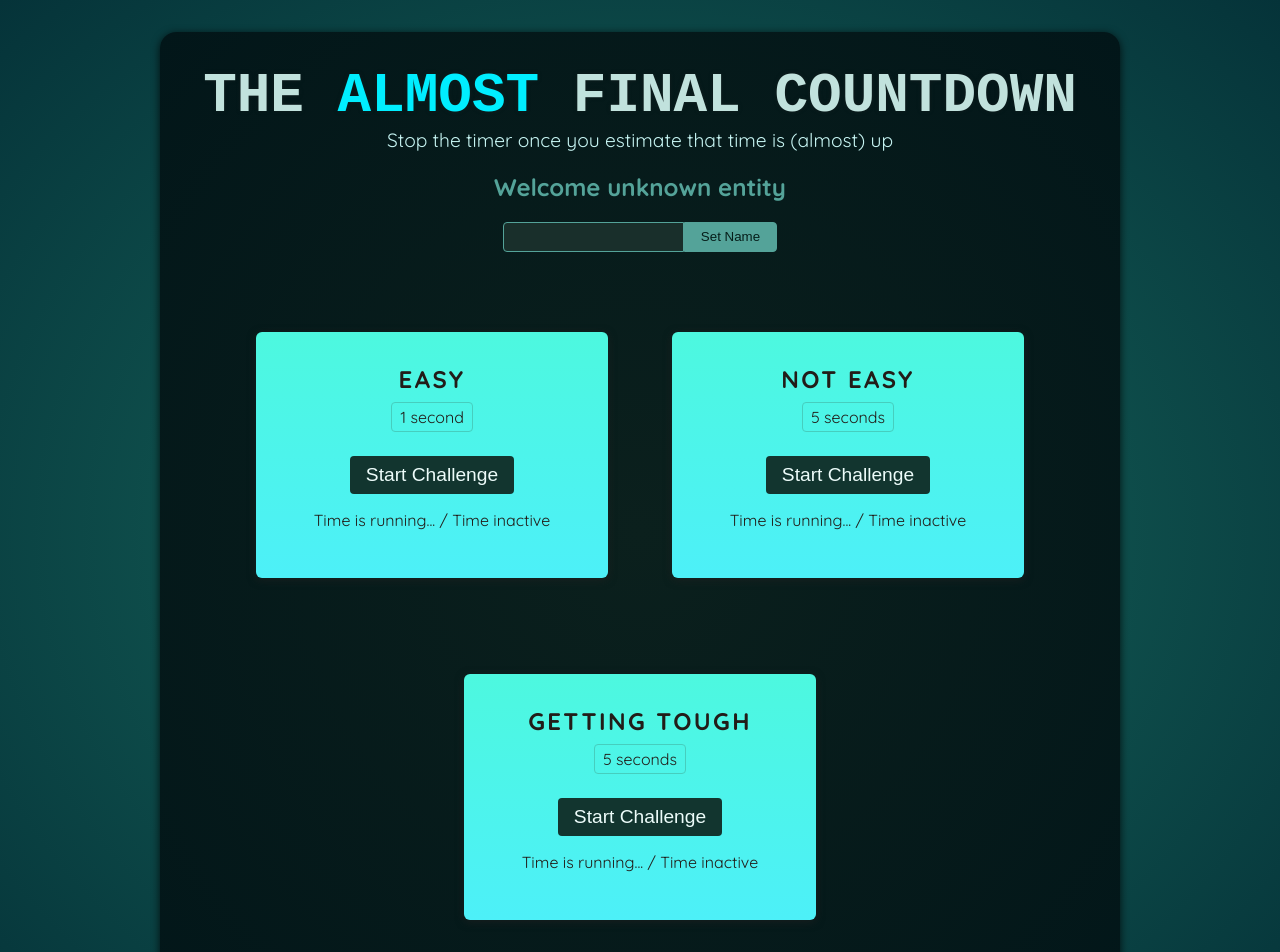
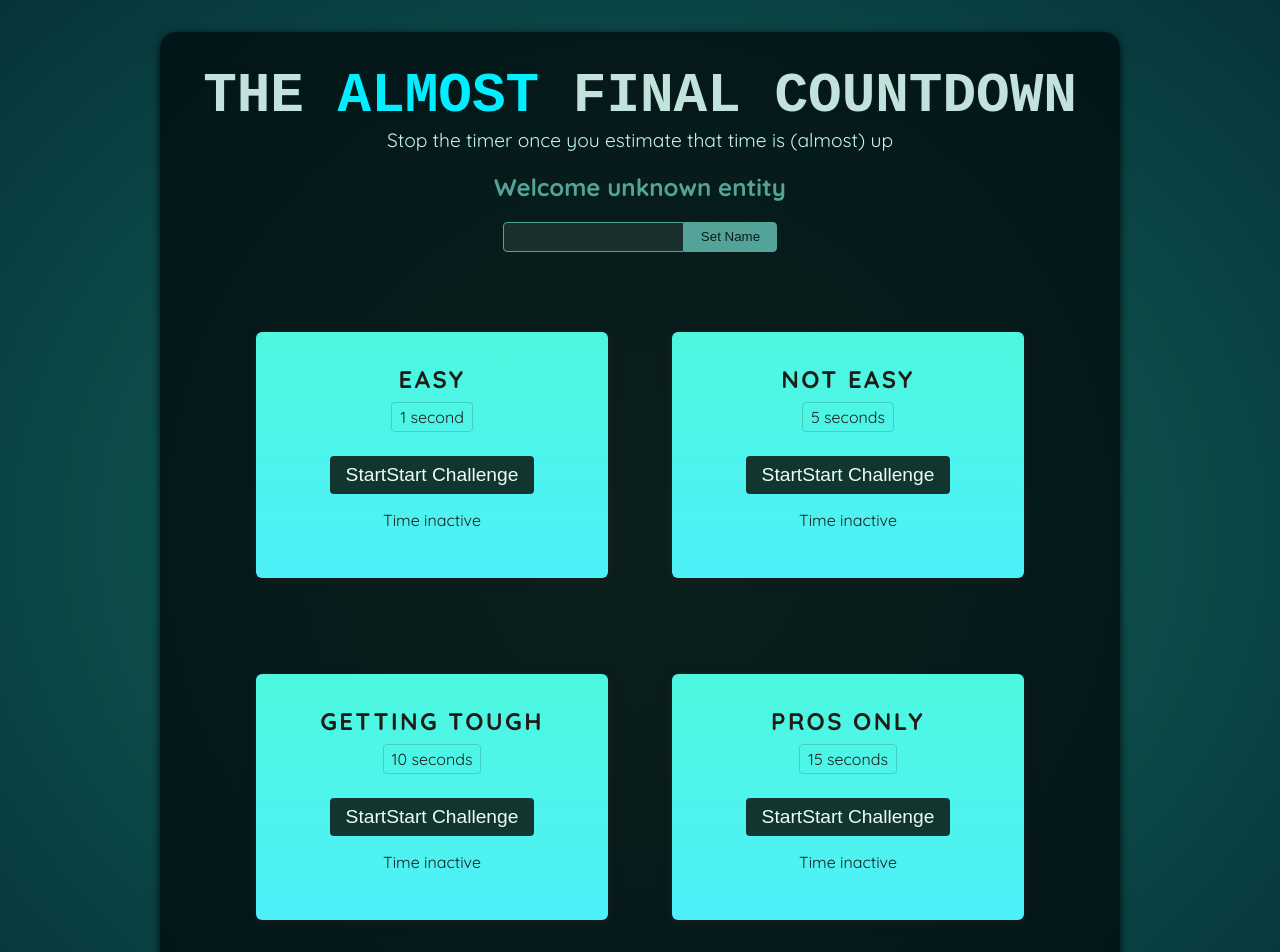
Before and after one commit to vltinica/react-remember-4, a React (Vite) app: page / in a window 1280 px wide. Shown: the top 952 px of the page. Built offline with nearby package versions, Linux system fonts and the light colour scheme; a web font is replaced by a local one.

Commit message:
we used useRef

```diff
--- a/src/App.jsx
+++ b/src/App.jsx
@@ -8,7 +8,8 @@ function App() {
       <div id="challenges">
         <TimerChallenge title="Easy" targetTime={1} />
         <TimerChallenge title="Not easy" targetTime={5} />
-        <TimerChallenge title="Getting tough" targetTime={5} />
+        <TimerChallenge title="Getting tough" targetTime={10} />
+        <TimerChallenge title="Pros only" targetTime={15} />
       </div>
     </>
   );
--- a/src/components/TimerChallenge.jsx
+++ b/src/components/TimerChallenge.jsx
@@ -1,17 +1,40 @@
 import React from "react";
+import { useState, useRef} from "react";
 
-const TimerChallenge = ({title, targetTime}) => {
+// let timer;
+
+const TimerChallenge = ({ title, targetTime }) => {
+
+  const timer = useRef()
+
+  const [timerStarted, setTimerStarted] = useState(false);
+  const [timerExpired, setTimerExpired] = useState(false);
+
+  const handleStart = () => {
+    timer.current = setTimeout(() => {
+      setTimerExpired(true);
+    }, targetTime * 1000);
+
+    setTimerStarted(true);
+  };
+
+  const handleStop = () => {
+    clearTimeout(timer.current);
+  };
+
   return (
     <section className="challenge">
       <h2>{title}</h2>
+      {timerExpired && <p>You lost!</p>}
       <p className="challenge-time">
         {targetTime} second{targetTime > 1 ? "s" : " "}
       </p>
-      <button>
+      <button onClick={timerStarted ? handleStop : handleStart}>
+        {timerStarted ? "Stop" : "Start"}
         Start Challenge
       </button>
-      <p className="">
-        Time is running... / Time inactive
+      <p className={timerStarted ? "active" : undefined}>
+        {timerStarted ? "Time is running..." : "Time inactive"}
       </p>
     </section>
   );
```
